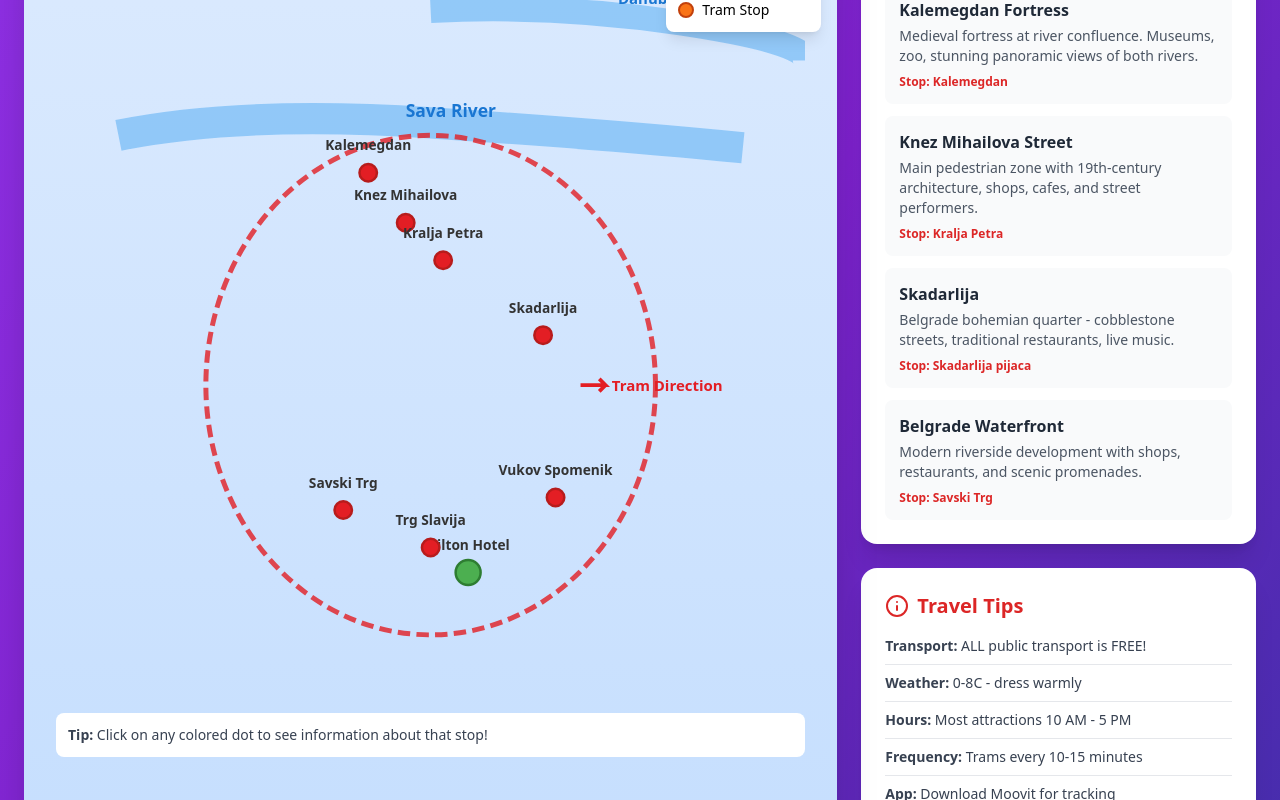
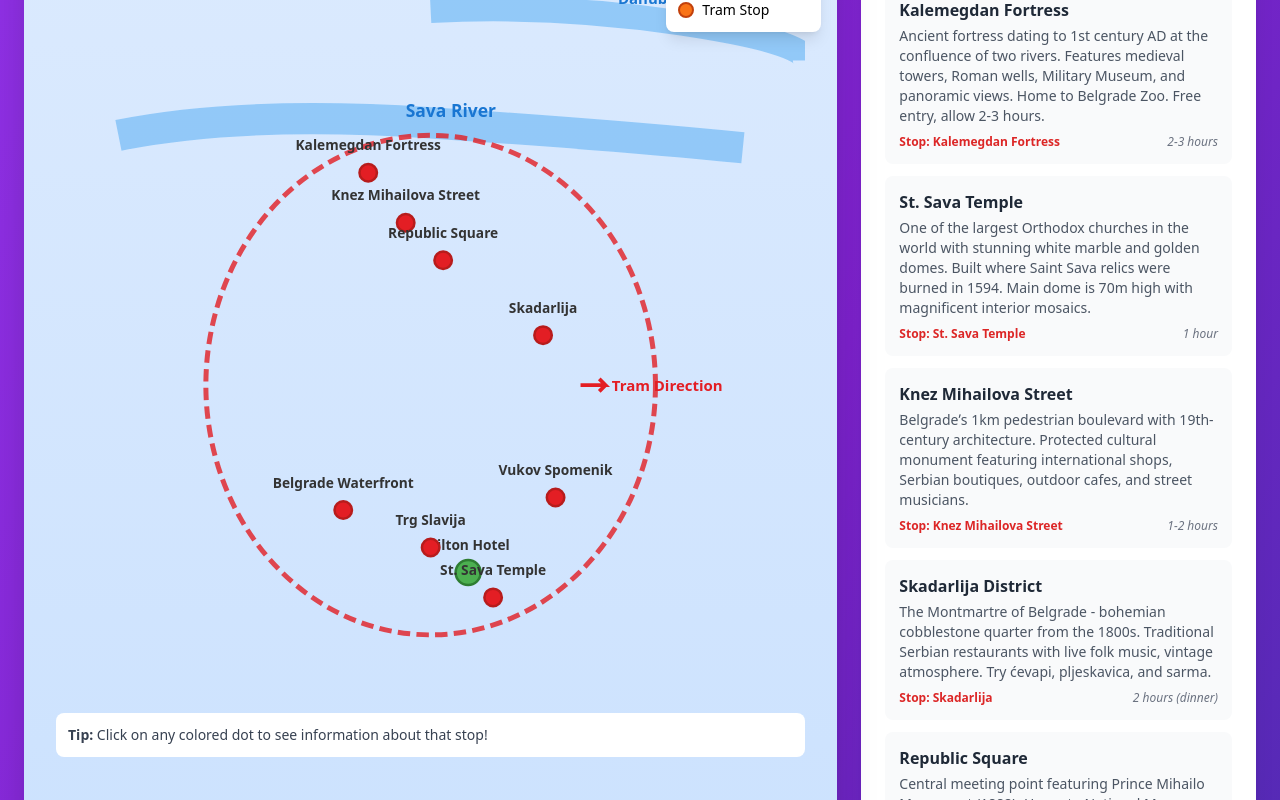
Before and after one commit to eddy9800-cmd/beg, a Next.js app: page / in a window 1280 px wide. Shown: the part 360-1160 px from the top of the page. Built offline with nearby package versions, Linux system fonts and the light colour scheme.

Commit message:
Update page.tsx
Add St. Sava Temple and expand all descriptions

```diff
--- a/src/app/page.tsx
+++ b/src/app/page.tsx
@@ -7,36 +7,53 @@ export default function BelgradeTramMap() {
   const [selectedStop, setSelectedStop] = useState<number | null>(null);
 
   const stops = [
-    { id: 1, name: 'Hilton Hotel', x: 330, y: 500, type: 'hotel', info: 'Your starting point! Walk 2 minutes to Trg Slavija tram stop.' },
-    { id: 2, name: 'Kalemegdan', x: 250, y: 180, type: 'major', info: 'Historic fortress with stunning river views, museums, and Belgrade Zoo.' },
-    { id: 3, name: 'Knez Mihailova', x: 280, y: 220, type: 'major', info: 'Main pedestrian street - shopping, cafes, street performers.' },
-    { id: 4, name: 'Kralja Petra', x: 310, y: 250, type: 'major', info: 'Near Republic Square and National Theatre.' },
-    { id: 5, name: 'Skadarlija', x: 390, y: 310, type: 'major', info: 'Bohemian quarter - traditional restaurants and live music!' },
-    { id: 6, name: 'Vukov Spomenik', x: 400, y: 440, type: 'major', info: 'Cultural area near National Library and university.' },
-    { id: 7, name: 'Trg Slavija', x: 300, y: 480, type: 'major', info: 'Major square near your hotel! Perfect starting point.' },
-    { id: 8, name: 'Savski Trg', x: 230, y: 450, type: 'major', info: 'Near Belgrade Waterfront - modern riverside development.' },
+    { id: 1, name: 'Hilton Hotel', x: 330, y: 500, type: 'hotel', info: 'Your starting point! The Hilton Belgrade is located at Slavija Square, one of the busiest roundabouts in Belgrade. Walk just 2 minutes south to reach the Trg Slavija tram stop where you can catch Tram 2L.' },
+    { id: 2, name: 'Kalemegdan Fortress', x: 250, y: 180, type: 'major', info: 'This massive fortress dates back to the 1st century AD and sits at the strategic confluence of the Sava and Danube rivers. Explore medieval towers, Roman wells, the Military Museum, and stunning panoramic views. The fortress park is free to enter and includes the Belgrade Zoo. Allow 2-3 hours to explore fully.' },
+    { id: 3, name: 'Knez Mihailova Street', x: 280, y: 220, type: 'major', info: 'Belgradeʼs main pedestrian boulevard stretching 1km from Republic Square to Kalemegdan. This protected cultural monument features stunning 19th-century architecture, international brand stores, Serbian boutiques, cafes with outdoor seating, and street musicians. Perfect for shopping, people-watching, and soaking in the city atmosphere.' },
+    { id: 4, name: 'Republic Square', x: 310, y: 250, type: 'major', info: 'The heart of Belgrade featuring the iconic Prince Mihailo Monument (1882). Home to the National Museum (housing 400,000 artifacts including Roman mosaics and Renaissance paintings) and the National Theatre (built 1869). This is Belgradeʼs most popular meeting point and hosts frequent cultural events.' },
+    { id: 5, name: 'Skadarlija', x: 390, y: 310, type: 'major', info: 'Belgradeʼs bohemian quarter, often called the Montmartre of Belgrade. This cobblestone street dates to the 1800s and was the gathering place for writers, poets, and artists. Today it features traditional Serbian restaurants (kafanas) with live folk music, outdoor dining, and vintage street lamps. Try traditional dishes like ćevapi, pljeskavica, and sarma. Reservations recommended for dinner.' },
+    { id: 6, name: 'Vukov Spomenik', x: 400, y: 440, type: 'major', info: 'Cultural and educational district named after the monument to Vuk Karadžić, reformer of the Serbian language. Located near the National Library of Serbia, University of Belgrade Faculty of Law, and several museums. The area has a vibrant student atmosphere with affordable cafes and bookshops.' },
+    { id: 7, name: 'Trg Slavija', x: 300, y: 480, type: 'major', info: 'Major traffic roundabout and transport hub named after the Slavic Congress held here in 1910. Features the Monument to Dimitrije Tucović, a prominent socialist leader. This is your nearest tram stop from the Hilton Hotel - the perfect starting point for your Belgrade exploration.' },
+    { id: 8, name: 'Belgrade Waterfront', x: 230, y: 450, type: 'major', info: 'A modern €3.5 billion development along the Sava River featuring contemporary architecture, luxury apartments, shopping mall (Galerija Belgrade), restaurants with river views, and a scenic promenade. Visit the striking glass Kula Belgrade tower and enjoy sunset walks along the river. Great contrast to Old Belgrade.' },
+    { id: 9, name: 'St. Sava Temple', x: 350, y: 520, type: 'major', info: 'One of the largest Orthodox churches in the world! This stunning white marble cathedral with golden domes was built on the site where the Ottomans burned the relics of Saint Sava in 1594. Construction began in 1935 and the interior is still being decorated with magnificent mosaics. The main dome is 70m high. Free entry. Open 7am-7pm daily. Allow 1 hour to visit.' },
   ];
 
   const highlights = [
     {
       title: 'Kalemegdan Fortress',
-      description: 'Medieval fortress at river confluence. Museums, zoo, stunning panoramic views of both rivers.',
-      stop: 'Kalemegdan'
+      description: 'Ancient fortress dating to 1st century AD at the confluence of two rivers. Features medieval towers, Roman wells, Military Museum, and panoramic views. Home to Belgrade Zoo. Free entry, allow 2-3 hours.',
+      stop: 'Kalemegdan Fortress',
+      time: '2-3 hours'
+    },
+    {
+      title: 'St. Sava Temple',
+      description: 'One of the largest Orthodox churches in the world with stunning white marble and golden domes. Built where Saint Sava relics were burned in 1594. Main dome is 70m high with magnificent interior mosaics.',
+      stop: 'St. Sava Temple',
+      time: '1 hour'
     },
     {
       title: 'Knez Mihailova Street',
-      description: 'Main pedestrian zone with 19th-century architecture, shops, cafes, and street performers.',
-      stop: 'Kralja Petra'
+      description: 'Belgradeʼs 1km pedestrian boulevard with 19th-century architecture. Protected cultural monument featuring international shops, Serbian boutiques, outdoor cafes, and street musicians.',
+      stop: 'Knez Mihailova Street',
+      time: '1-2 hours'
     },
     {
-      title: 'Skadarlija',
-      description: 'Belgrade bohemian quarter - cobblestone streets, traditional restaurants, live music.',
-      stop: 'Skadarlija pijaca'
+      title: 'Skadarlija District',
+      description: 'The Montmartre of Belgrade - bohemian cobblestone quarter from the 1800s. Traditional Serbian restaurants with live folk music, vintage atmosphere. Try ćevapi, pljeskavica, and sarma.',
+      stop: 'Skadarlija',
+      time: '2 hours (dinner)'
+    },
+    {
+      title: 'Republic Square',
+      description: 'Central meeting point featuring Prince Mihailo Monument (1882). Home to National Museum (400,000 artifacts) and National Theatre (1869). Frequent cultural events and performances.',
+      stop: 'Republic Square',
+      time: '30-60 minutes'
     },
     {
       title: 'Belgrade Waterfront',
-      description: 'Modern riverside development with shops, restaurants, and scenic promenades.',
-      stop: 'Savski Trg'
+      description: 'Modern €3.5 billion riverside development with contemporary architecture, Galerija Belgrade shopping mall, restaurants with river views, and scenic promenades. Beautiful at sunset.',
+      stop: 'Belgrade Waterfront',
+      time: '1-2 hours'
     }
   ];
 
@@ -162,9 +179,14 @@ export default function BelgradeTramMap() {
                     <p className="text-sm text-gray-600 mb-2">
                       {highlight.description}
                     </p>
-                    <p className="text-xs text-red-600 font-semibold">
-                      Stop: {highlight.stop}
-                    </p>
+                    <div className="flex justify-between items-center">
+                      <p className="text-xs text-red-600 font-semibold">
+                        Stop: {highlight.stop}
+                      </p>
+                      <p className="text-xs text-gray-500 italic">
+                        {highlight.time}
+                      </p>
+                    </div>
                   </div>
                 ))}
               </div>
```
